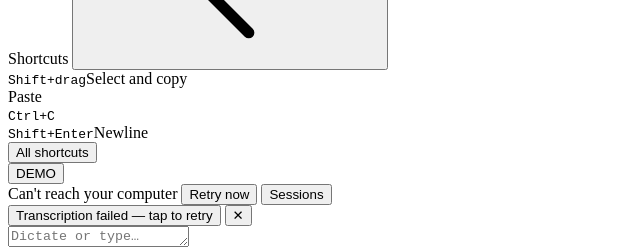
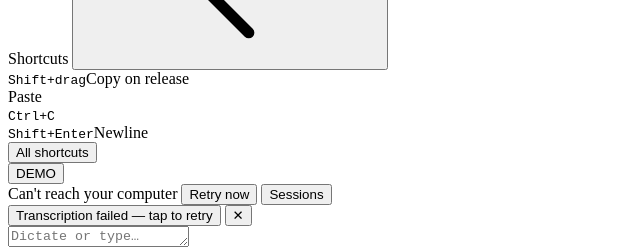
Before and after one commit to saidwivedi/PocketTUI, a plain HTML site: page src/mobile/index.src.html in a window 1280 px wide. Shown: the part 821-1069 px from the top of the page, 0-640 px from the left. Drawn offline with Linux system fonts and the light colour scheme; files whose address does not match are found by name.

Commit message:
Card: Copy on release

```diff
--- a/src/mobile/index.src.html
+++ b/src/mobile/index.src.html
@@ -163,7 +163,7 @@
       </button>
     </div>
     <div id="rail-keys-body">
-      <div class="rail-key"><kbd>Shift+drag</kbd><span>Select and copy</span></div>
+      <div class="rail-key"><kbd>Shift+drag</kbd><span>Copy on release</span></div>
       <div class="rail-key"><kbd id="rk-paste"></kbd><span>Paste</span></div>
       <div class="rail-key"><kbd>Ctrl+C</kbd><span id="rk-interrupt"></span></div>
       <div class="rail-key"><kbd>Shift+Enter</kbd><span>Newline</span></div>
```
